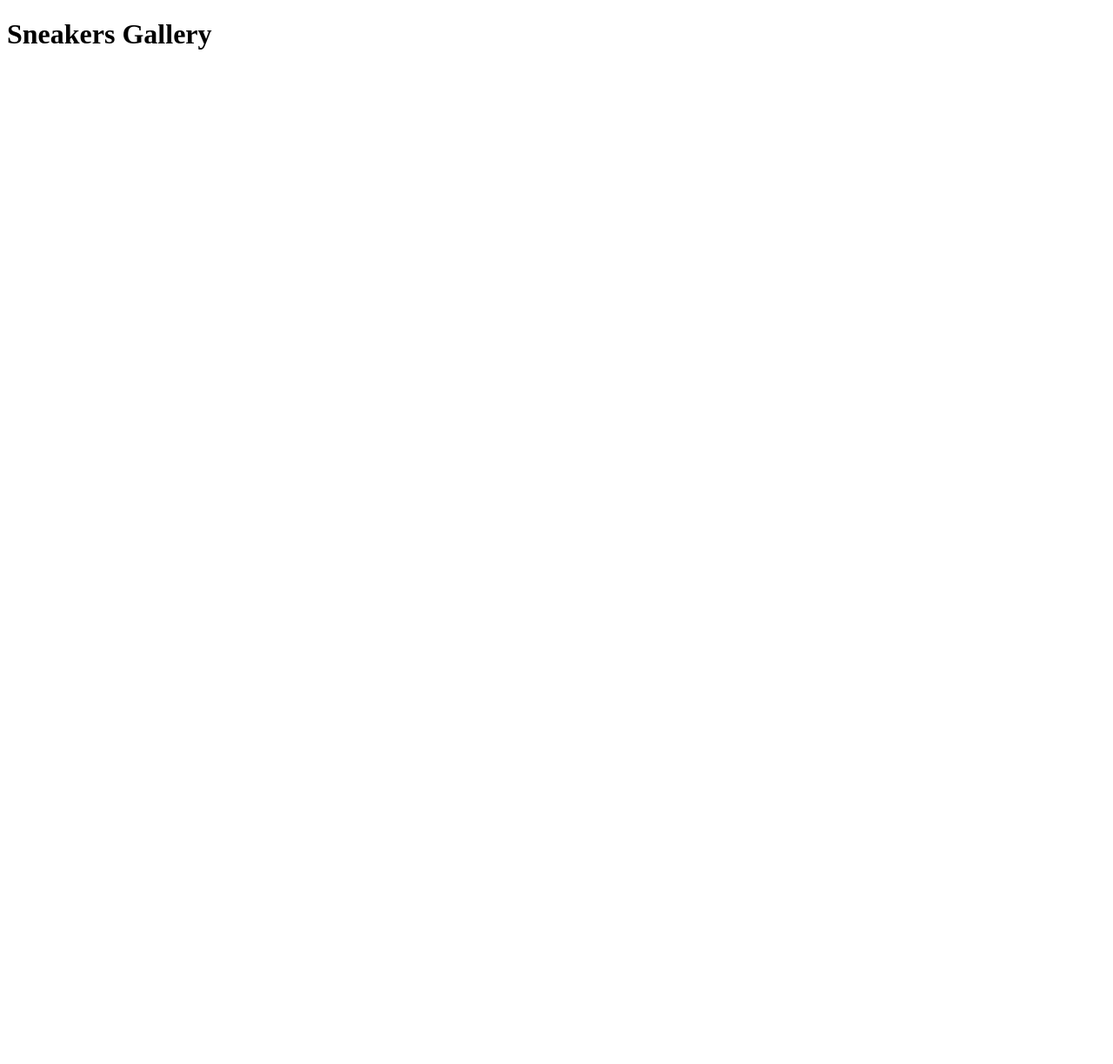
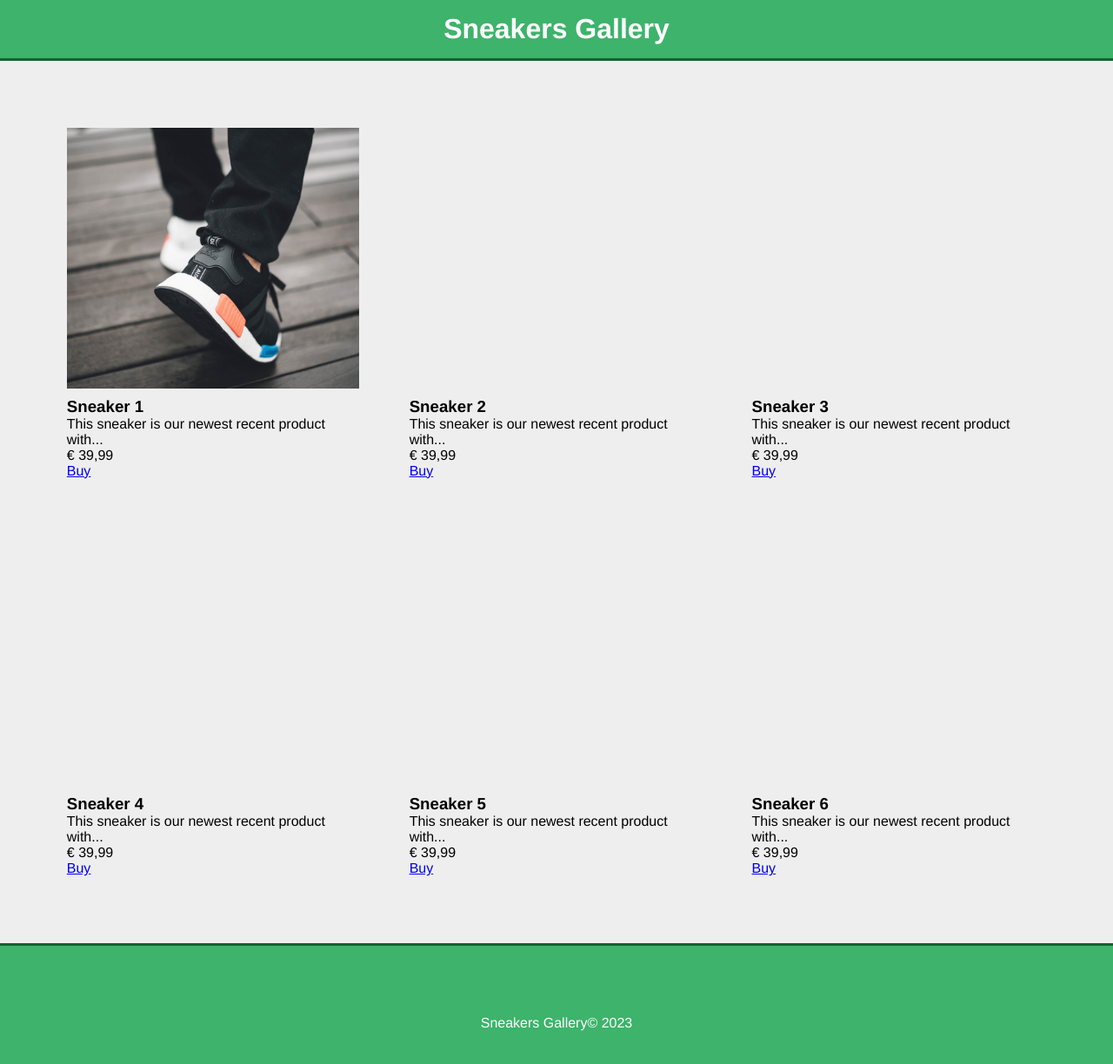
Before and after one commit to Miguel02PT/Practice2, a plain HTML site: page index.html in a window 1280 px wide. Shown: the whole page at 87% size. Before the commit the page ends 800 px from the top, so only its background shows below. Drawn offline with Linux system fonts and the light colour scheme.

Commit message:
Add files via upload

```diff
--- a/css/styles.css
+++ b/css/styles.css
@@ -0,0 +1,55 @@
+* {
+    padding: 0;
+    margin: 0;
+    box-sizing: border-box;
+    font-family: helvetica;
+}
+
+/*Cabeçalho*/
+header {
+    background-color: #3db36b;
+    color: #FFF;
+    padding: 15px;
+    text-align: center;
+    border-bottom: 3px solid #0f642f;
+}
+
+/* Grid de Produtos*/
+.container{
+    background-color: #EEE;
+    min-height: 60vh;
+    padding: 50px;
+}
+
+.products-container{
+    max-width: 1200px;
+    margin: 0 auto;
+}
+
+.card{
+    width: 31%;
+    display: inline-block;
+    margin: 1% 1%;
+    padding: 15px;
+}
+
+.product-image{
+    height: 300px;
+    width: 100%;
+    margin-bottom: 10px;
+    background-position: center;
+    background-size: cover;
+}
+
+#img-1{
+    background-image: url('../img/sneaker1.jpg')
+
+}
+
+footer{
+    background-color: #3db36b;
+    color: white;
+    border-top: 3px solid #0f642f;
+    text-align: center;
+    padding: 80px;
+}
--- a/index.html
+++ b/index.html
@@ -15,12 +15,55 @@
     <!--Grid de Produtos-->
     <main class="container">
         <section class="products-container">
-
+        <div class="card">
+            <div class="product-image" id="img-1"></div>
+            <h3>Sneaker 1</h3>
+            <p>This sneaker is our newest recent product with...</p>
+            <p>€ <span class="bold">39,99</span></p>
+            <a href="#" class="btn">Buy</a>
+            </div>
+        <div class="card">
+            <div class="product-image" id="img-2"></div>
+            <h3>Sneaker 2</h3>
+            <p>This sneaker is our newest recent product with...</p>
+            <p>€ <span class="bold">39,99</span></p>
+            <a href="#" class="btn">Buy</a>
+            </div>
+        <div class="card">
+            <div class="product-image" id="img-3"></div>
+            <h3>Sneaker 3</h3>
+            <p>This sneaker is our newest recent product with...</p>
+            <p>€ <span class="bold">39,99</span></p>
+            <a href="#" class="btn">Buy</a>
+            </div>
+        <div class="card">
+            <div class="product-image" id="img-4"></div>
+            <h3>Sneaker 4</h3>
+            <p>This sneaker is our newest recent product with...</p>
+            <p>€ <span class="bold">39,99</span></p>
+            <a href="#" class="btn">Buy</a>
+            </div>
+        <div class="card">
+            <div class="product-image" id="img-5"></div>
+            <h3>Sneaker 5</h3>
+            <p>This sneaker is our newest recent product with...</p>
+            <p>€ <span class="bold">39,99</span></p>
+            <a href="#" class="btn">Buy</a>
+            </div>
+        <div class="card">
+            <div class="product-image" id="img-6"></div>
+            <h3>Sneaker 6</h3>
+            <p>This sneaker is our newest recent product with...</p>
+            <p>€ <span class="bold">39,99</span></p>
+            <a href="#" class="btn">Buy</a>
+            </div>
         </section>
     </main>
     <!--Rodapé-->
     <footer>
-        <p><span class="bold"></span></p>
+        <p>
+         <span class="bold">Sneakers Gallery</span>&copy; 2023
+        </p>
     </footer>
  </body>
 </html>
```
Also changed, not shown: img/sneaker1.jpg (added), img/sneaker2.jpg (added), img/sneaker3.jpg (added), img/sneaker4.jpg (added), img/sneaker5.jpg (added), img/sneaker6.jpg (added).
